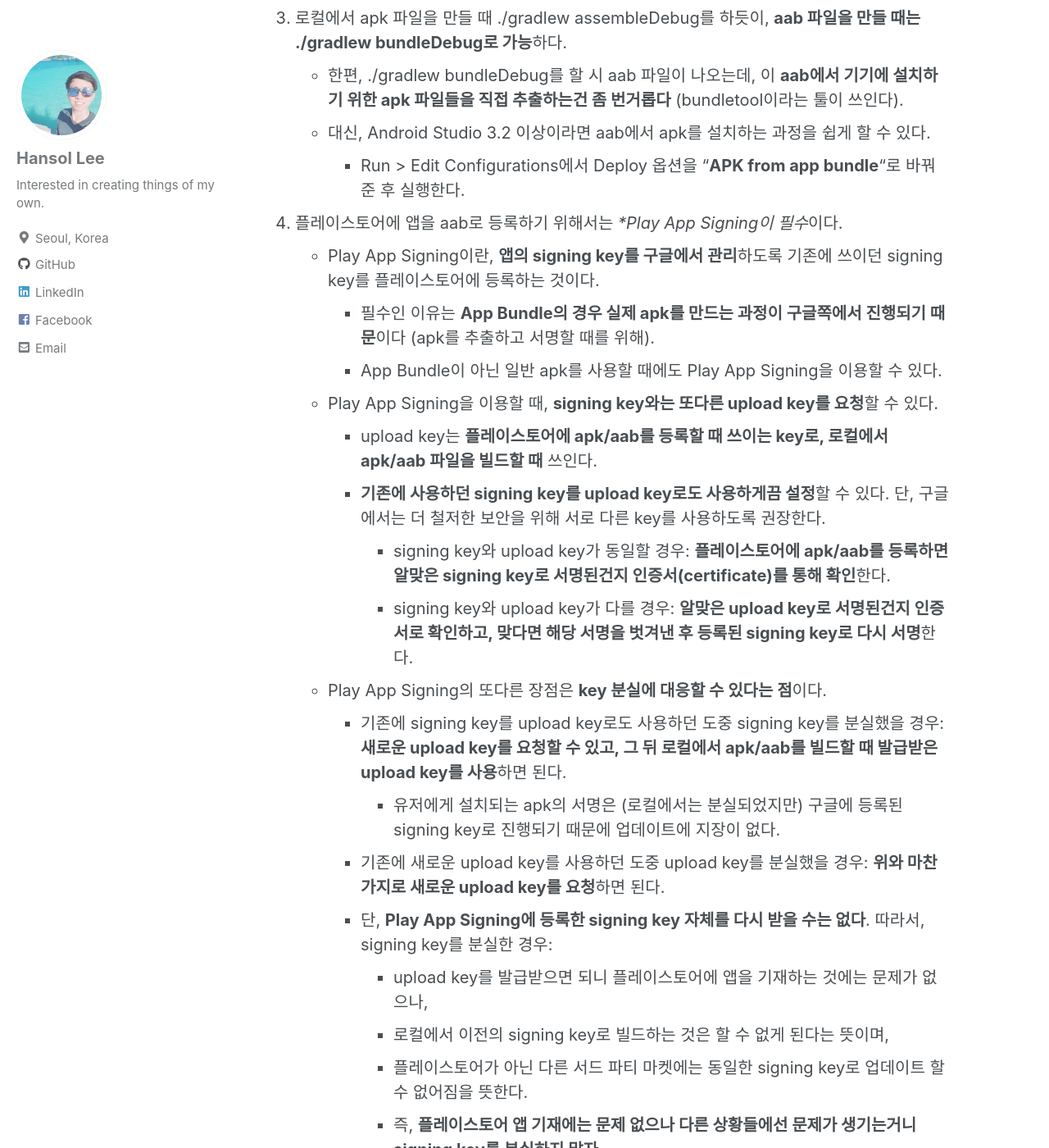
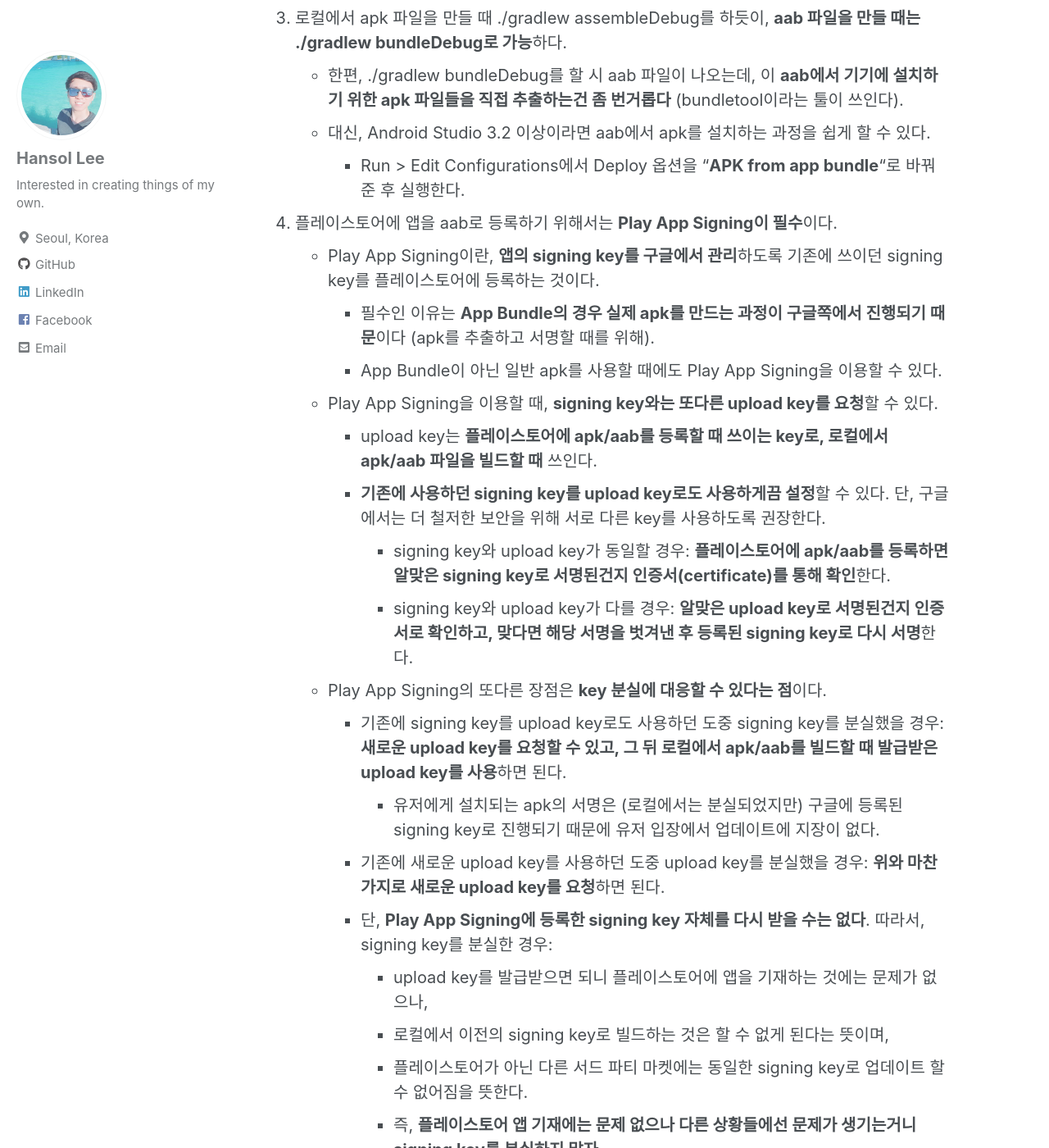
Before and after one commit to giantsol/giantsol.github.io, a Jekyll site: the page built from _posts/2020-09-25-android-app-bundle.md, in a window 1280 px wide and 1400 px high, scrolled down 1496 px. Shown: the whole window at 82% size. Built offline with Jekyll 4.4.1, drawn with Linux system fonts in a browser that asks for light colours; cached includes are drawn as plain includes; nearby versions of some CDN libraries; comment, search, counter and statistics services are not loaded; some of the changed text lies outside the part shown.

Commit message:
Update android-app-bundle

```diff
--- a/_posts/2020-09-25-android-app-bundle.md
+++ b/_posts/2020-09-25-android-app-bundle.md
@@ -22,7 +22,7 @@ Android App Bundle (.aab 확장자)은 플레이스토어에 앱을 기재할
     - 그럼 5.0 미만은?
         - 5.0 미만은 split apk를 지원하지 않기 때문에, 위의 multiple apk 방식으로 다운받아진다.
         - 즉, **개발자 입장에선 aab 파일 하나만 올리면 5.0 미만에서는 multiple apk로, 5.0 이상에서는 split apk로 다운**받아진다.
-2. aab로 등록된 앱을 유저가 다운받을 때 **CPU, screen density, language로 구분된 apk들을 따로 다운*받게 된다.
+2. aab로 등록된 앱을 유저가 다운받을 때 **CPU, screen density, language로 구분된 apk들을 따로 다운**받게 된다.
     - e.g. Galaxy S6 Edge (arm64-v8a, xxxhdpi) 대상으로 aab에서 생성되는 apk 파일들:
         - base-master.apk
         - base-arm64_v8a.apk
@@ -33,7 +33,7 @@ Android App Bundle (.aab 확장자)은 플레이스토어에 앱을 기재할
     - 한편, ./gradlew bundleDebug를 할 시 aab 파일이 나오는데, 이 **aab에서 기기에 설치하기 위한 apk 파일들을 직접 추출하는건 좀 번거롭다** (bundletool이라는 툴이 쓰인다).
     - 대신, Android Studio 3.2 이상이라면 aab에서 apk를 설치하는 과정을 쉽게 할 수 있다.
         - Run > Edit Configurations에서 Deploy 옵션을 "**APK from app bundle**"로 바꿔준 후 실행한다.
-4. 플레이스토어에 앱을 aab로 등록하기 위해서는 **Play App Signing이 필수*이다.
+4. 플레이스토어에 앱을 aab로 등록하기 위해서는 **Play App Signing이 필수**이다.
     - Play App Signing이란, **앱의 signing key를 구글에서 관리**하도록 기존에 쓰이던 signing key를 플레이스토어에 등록하는 것이다.
         - 필수인 이유는 **App Bundle의 경우 실제 apk를 만드는 과정이 구글쪽에서 진행되기 때문**이다 (apk를 추출하고 서명할 때를 위해).
         - App Bundle이 아닌 일반 apk를 사용할 때에도 Play App Signing을 이용할 수 있다.
@@ -44,7 +44,7 @@ Android App Bundle (.aab 확장자)은 플레이스토어에 앱을 기재할
             - signing key와 upload key가 다를 경우: **알맞은 upload key로 서명된건지 인증서로 확인하고, 맞다면 해당 서명을 벗겨낸 후 등록된 signing key로 다시 서명**한다.
     - Play App Signing의 또다른 장점은 **key 분실에 대응할 수 있다는 점**이다.
         - 기존에 signing key를 upload key로도 사용하던 도중 signing key를 분실했을 경우: **새로운 upload key를 요청할 수 있고, 그 뒤 로컬에서 apk/aab를 빌드할 때 발급받은 upload key를 사용**하면 된다.
-            - 유저에게 설치되는 apk의 서명은 (로컬에서는 분실되었지만) 구글에 등록된 signing key로 진행되기 때문에 업데이트에 지장이 없다.
+            - 유저에게 설치되는 apk의 서명은 (로컬에서는 분실되었지만) 구글에 등록된 signing key로 진행되기 때문에 유저 입장에서 업데이트에 지장이 없다.
         - 기존에 새로운 upload key를 사용하던 도중 upload key를 분실했을 경우: **위와 마찬가지로 새로운 upload key를 요청**하면 된다.
         - 단, **Play App Signing에 등록한 signing key 자체를 다시 받을 수는 없다**. 따라서, signing key를 분실한 경우:
             - upload key를 발급받으면 되니 플레이스토어에 앱을 기재하는 것에는 문제가 없으나,
```
